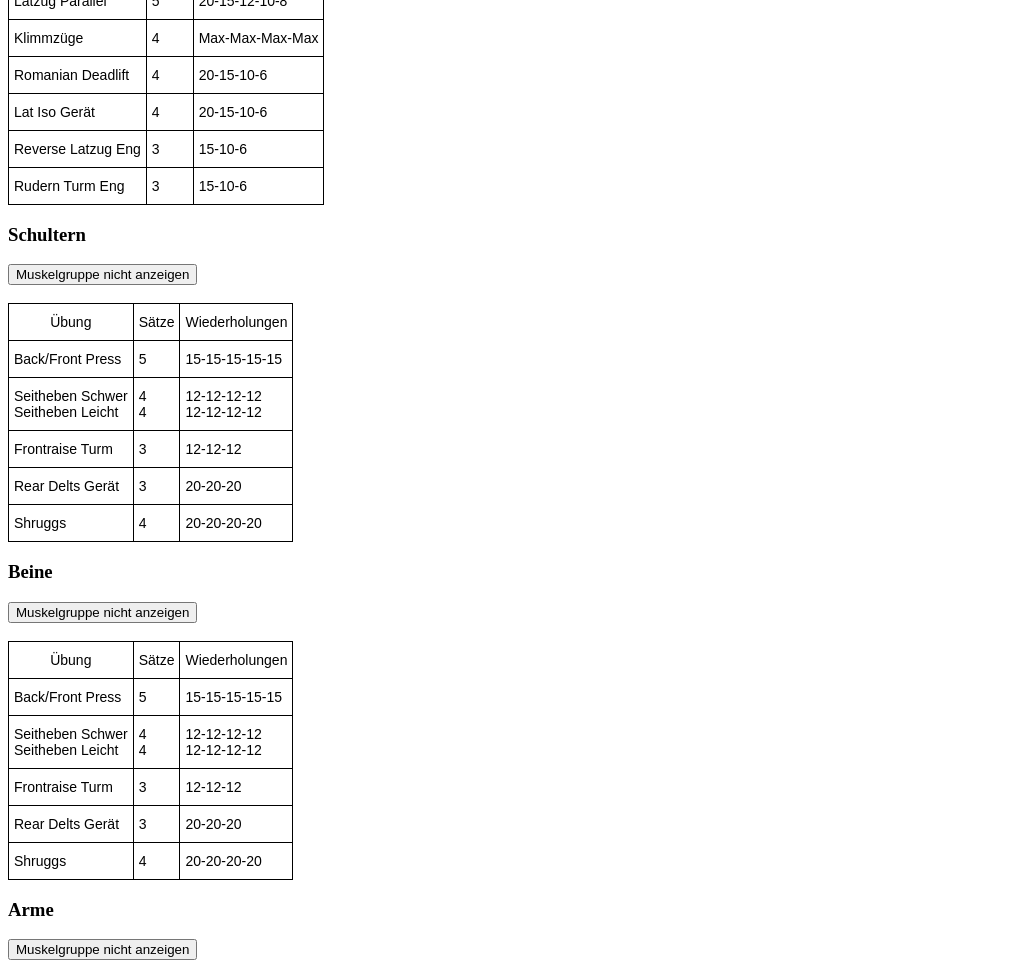
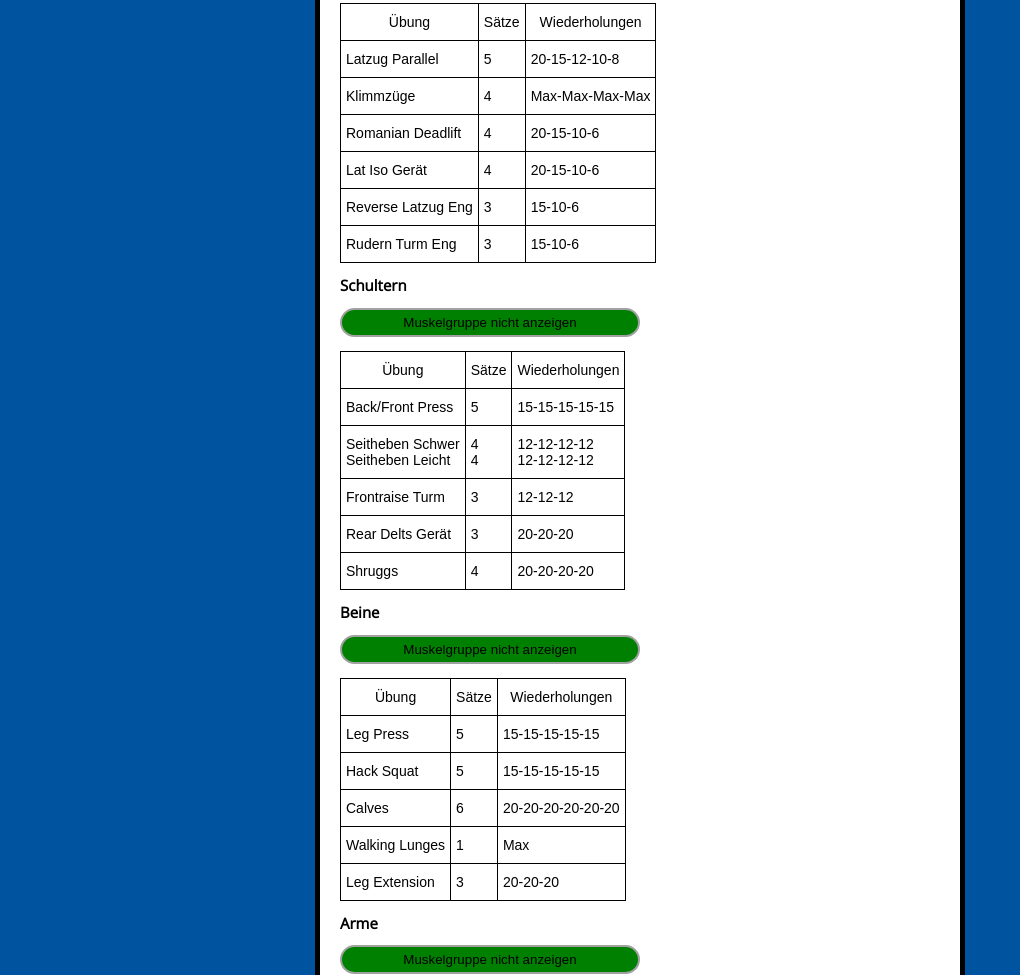
Before and after one commit to julsjs/julsjs.github.io, a plain HTML site: page trainingspläne.html in a window 1280 px wide. Shown: the part 555-1530 px from the top of the page, without its empty margins (0-1020 px from the left). Drawn offline with nearby package versions, Linux system fonts and the light colour scheme.

Commit message:
Add files via upload

```diff
--- a/styles/style.css
+++ b/styles/style.css
@@ -40,3 +40,14 @@ img {
   margin: 0 auto;
   width: 200px;
 }
+.fitness-button:hover{
+  background-color: red;
+}
+
+.fitness-button {
+  border: 2px solid #a1a1a1;
+  padding: 5px 5px;
+  background: green;
+  width: 300px;
+  border-radius: 25px;
+}
--- a/trainingspläne.html
+++ b/trainingspläne.html
@@ -5,15 +5,18 @@
     <meta name="viewport" content="width=device-width, initial-scale=1.0">
     <meta http-equiv="X-UA-Compatible" content="ie=edge">
     <title>Document</title>
+    <link href='http://fonts.googleapis.com/css?family=Open+Sans' rel='stylesheet' type='text/css'>
+    <link href="styles/style.css" rel="stylesheet" type="text/css">
+
 </head>
 <body>
     <div class="form-group row">
-        <label class="col col-2 form-control-label"><h2>Trainingspläne</h2></label>
+        <label class="col col-2 form-control-label"><h1>Trainingspläne</h1></label>
         <div class="col col-10">
-            <h3>Brust</h3>
+            <h2>Brust</h2>
         </div>
     </div>
-    <button onclick="myFunction()">Muskelgruppe nicht anzeigen</button>
+    <button class="fitness-button" onclick="myFunction()">Muskelgruppe nicht anzeigen</button>
     <br>
     <br>
 
@@ -69,10 +72,10 @@
     </script>
 
 <div class="col col-10">
-    <h3>Rücken</h3>
+    <h2>Rücken</h2>
 </div>
 
-    <button onclick="myFunction1()">Muskelgruppe nicht anzeigen</button>
+    <button class="fitness-button" onclick="myFunction1()">Muskelgruppe nicht anzeigen</button>
     <br>
     <br>
 
@@ -132,9 +135,9 @@
     }
     </script>
 <div class="col col-10">
-    <h3>Schultern</h3>
+    <h2>Schultern</h2>
 </div>
-<button onclick="myFunction2()">Muskelgruppe nicht anzeigen</button>
+<button class="fitness-button" onclick="myFunction2()">Muskelgruppe nicht anzeigen</button>
 <br>
 <br>
 
@@ -191,9 +194,9 @@
 </div>
 
 <div class="col col-10">
-    <h3>Beine</h3>
+    <h2>Beine</h2>
 </div>
-<button onclick="myFunction3()">Muskelgruppe nicht anzeigen</button>
+<button class="fitness-button" onclick="myFunction3()">Muskelgruppe nicht anzeigen</button>
 <br>
 <br>
 
@@ -206,34 +209,34 @@
 </style>
 <table class="tg">
   <tr>
-                <th class="tg-031e">Übung<br></th>
-                <th class="tg-031e">Sätze</th>
+    <th class="tg-031e">Übung</th>
+    <th class="tg-031e">Sätze<br></th>
     <th class="tg-031e">Wiederholungen</th>
   </tr>
   <tr>
-                <td class="tg-031e">Back/Front Press<br></td>
+    <td class="tg-031e">Leg Press<br></td>
     <td class="tg-031e">5<br></td>
-                <td class="tg-031e">15-15-15-15-15<br></td>
+    <td class="tg-031e">15-15-15-15-15</td>
   </tr>
   <tr>
-                <td class="tg-031e">Seitheben Schwer<br>Seitheben Leicht<br></td>
-                <td class="tg-031e">4<br>4<br></td>
-                <td class="tg-031e">12-12-12-12<br>12-12-12-12<br></td>
+    <td class="tg-031e">Hack Squat<br></td>
+    <td class="tg-031e">5</td>
+    <td class="tg-031e">15-15-15-15-15</td>
   </tr>
   <tr>
-                <td class="tg-031e">Frontraise Turm<br></td>
-                <td class="tg-031e">3<br></td>
-                <td class="tg-031e">12-12-12<br></td>
+    <td class="tg-031e">Calves<br></td>
+    <td class="tg-031e">6<br></td>
+    <td class="tg-031e">20-20-20-20-20-20</td>
   </tr>
   <tr>
-                <td class="tg-031e">Rear Delts Gerät<br></td>
-                <td class="tg-031e">3<br></td>
-                <td class="tg-031e">20-20-20<br></td>
+    <td class="tg-031e">Walking Lunges<br></td>
+    <td class="tg-031e">1</td>
+    <td class="tg-031e">Max</td>
   </tr>
   <tr>
-                <td class="tg-031e">Shruggs</td>
-                <td class="tg-031e">4<br></td>
-                <td class="tg-031e">20-20-20-20<br></td>
+    <td class="tg-031e">Leg Extension<br></td>
+    <td class="tg-031e">3</td>
+    <td class="tg-031e">20-20-20</td>
   </tr>
 </table>
 
@@ -250,10 +253,10 @@
 </div>
 
 <div class="col col-10">
-        <h3>Arme</h3>
+        <h2>Arme</h2>
     </div>
 
-<button onclick="myFunction4()">Muskelgruppe nicht anzeigen</button>
+<button class="fitness-button" onclick="myFunction4()">Muskelgruppe nicht anzeigen</button>
 <br>
 <br>
 
```
Lines whose indentation alone changed are shown as unchanged.
